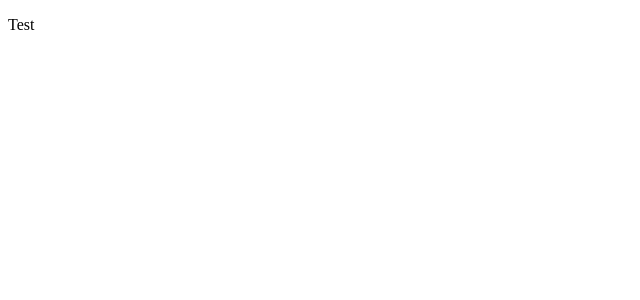
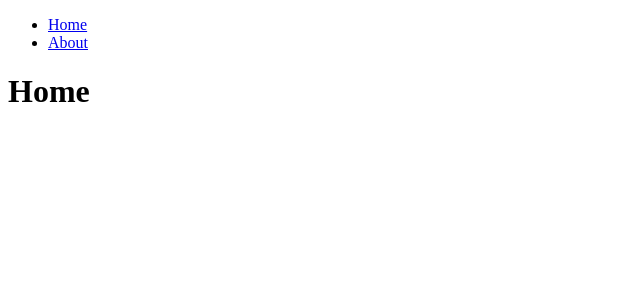
Before and after one commit to Tobir49/Projet_6_Kasa, a React (Create React App) app: page / in a window 1280 px wide. Shown: the top 300 px of the page, without its empty margins (0-640 px from the left). Built offline with nearby package versions, Linux system fonts and the light colour scheme.

Commit message:
début des routes

```diff
--- a/src/Components/App.js
+++ b/src/Components/App.js
@@ -1,12 +1,11 @@
-function App() {
-  return (
-    <div className="App">
-        <p>
-          Test
-        </p>
+// function App() {
+//   return (
+//     <div className="App">
+//         <p>
+//           Test
+//         </p>
+//     </div>
+//   );
+// }
 
-    </div>
-  );
-}
-
-export default App;
+// export default App;
--- a/src/index.js
+++ b/src/index.js
@@ -1,11 +1,30 @@
 import React from 'react';
 import ReactDOM from 'react-dom/client';
+// CSS
 import './assets/index.css';
-import App from './Components/App';
+// React Router
+import { BrowserRouter, Routes, Route } from "react-router-dom";
+// Importations des différentes routes
+import Layout from "./pages/Layout";
+import Home from "./pages/Home";
+import Error from "./pages/Error";
+import About from "./pages/About";
 
+/////////Routes pour les différentes pages\\\\\\\\\\
+export default function App() {
+  return (
+    <BrowserRouter>
+      <Routes>
+        <Route path="/" element={<Layout />}>
+          <Route index element={<Home />} />
+          <Route path="about" element={<About />} />
+          <Route path="*" element={<Error />} />
+        </Route>
+      </Routes>
+    </BrowserRouter>
+  );
+}
+
+/////////On place les routes créées plus haut, à la place de la <div id='root'> dans le HTML\\\\\\\\\\
 const root = ReactDOM.createRoot(document.getElementById('root'));
-root.render(
-  <React.StrictMode>
-    <App />
-  </React.StrictMode>
-);
+root.render(<App />);
--- /dev/null
+++ b/src/pages/About.jsx
@@ -0,0 +1,17 @@
+// function About() {
+//     return (
+//       <div>
+//           <p>
+//             About
+//           </p>
+//       </div>
+//     );
+//   }
+
+//   export default About;
+
+const About = () => {
+    return <h1>À propos</h1>;
+  };
+
+  export default About;
--- /dev/null
+++ b/src/pages/Error.jsx
@@ -0,0 +1,17 @@
+// function Error() {
+//     return (
+//       <div>
+//           <p>
+//             Error 404
+//           </p>
+//       </div>
+//     );
+//   }
+
+//   export default Error;
+
+const Error = () => {
+    return <h1>404</h1>;
+  };
+
+  export default Error;
--- /dev/null
+++ b/src/pages/Home.jsx
@@ -0,0 +1,17 @@
+// function Home() {
+//     return (
+//       <div>
+//           <p>
+//             Home
+//           </p>
+//       </div>
+//     );
+//   }
+
+//   export default Home;
+
+const Home = () => {
+    return <h1>Home</h1>;
+  };
+
+  export default Home;
--- /dev/null
+++ b/src/pages/Layout.jsx
@@ -0,0 +1,22 @@
+import { Outlet, Link } from "react-router-dom";
+
+const Layout = () => {
+  return (
+    <>
+      <nav>
+        <ul>
+          <li>
+            <Link to="/">Home</Link>
+          </li>
+          <li>
+            <Link to="/about">About</Link>
+          </li>
+        </ul>
+      </nav>
+
+      <Outlet />
+    </>
+  )
+};
+
+export default Layout;
```
